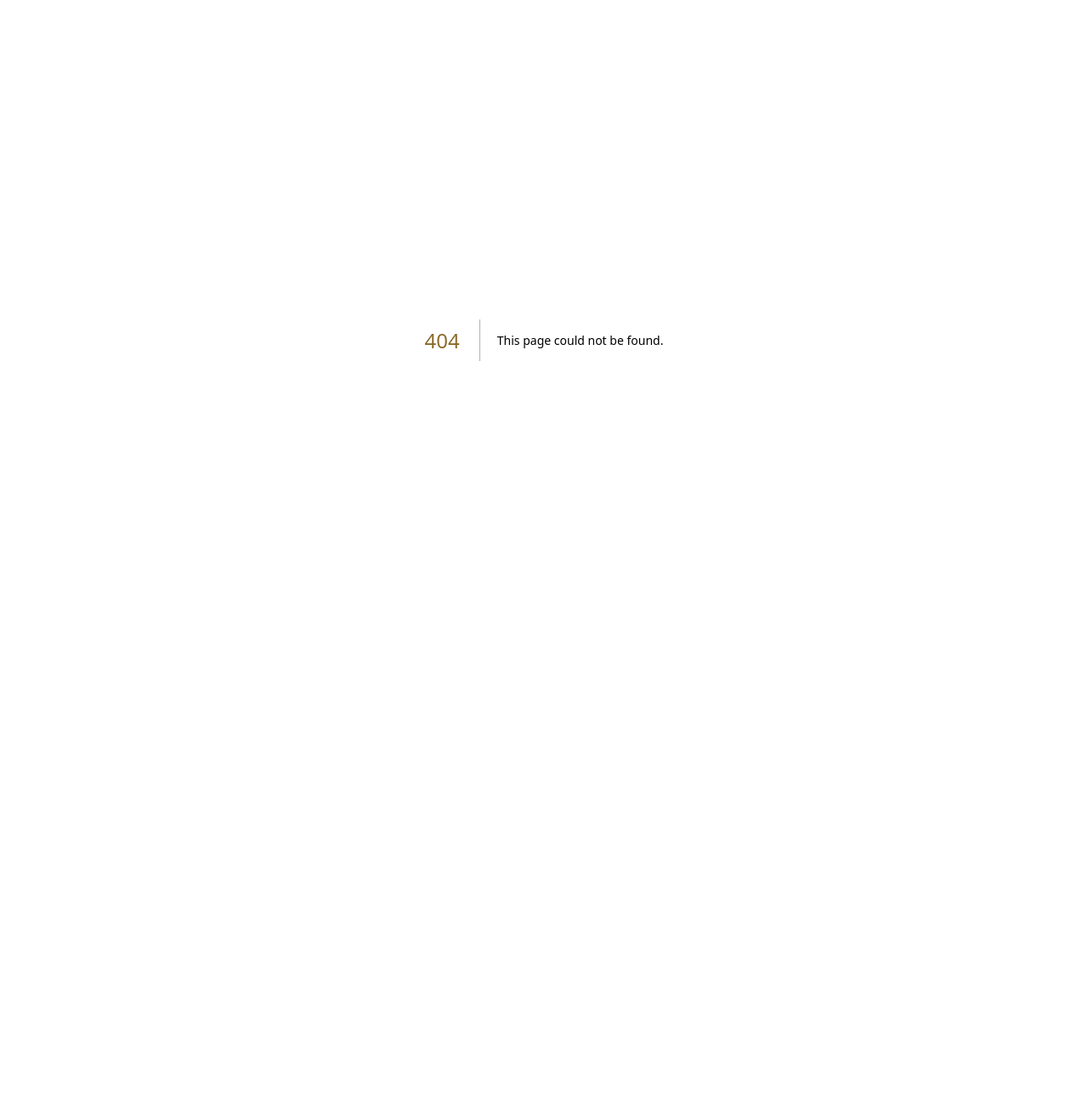
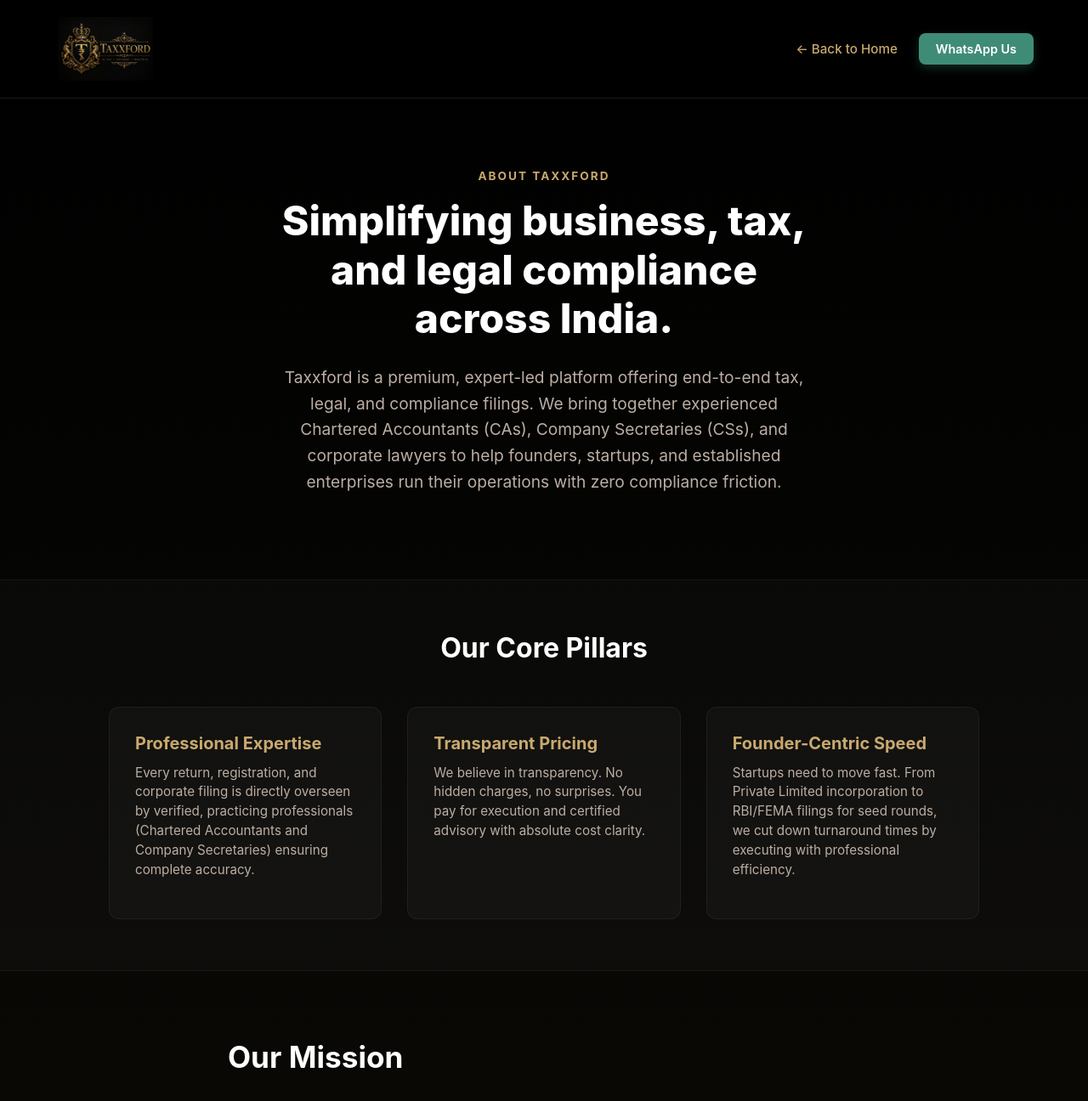
Before and after one commit to DevanshVohraSoftwareEngineer/taxxford, a Next.js app: page /about in a window 1280 px wide. Before the commit this address had no page. Shown: the top 1296 px of the page at 85% size. Before the commit the page ends 800 px from the top, so only its background shows below. Built offline with nearby package versions, Linux system fonts and the light colour scheme.

Commit message:
Add About Us page and expand high-intent search keywords for SEO optimization

```diff
--- /dev/null
+++ b/app/about/page.tsx
@@ -0,0 +1,126 @@
+import type { Metadata } from "next";
+import Image from "next/image";
+import Link from "next/link";
+
+export const metadata: Metadata = {
+  title: "About Us | Taxxford",
+  description: "Learn about Taxxford's mission, our team of expert Chartered Accountants, Company Secretaries, and legal professionals helping businesses grow.",
+  alternates: {
+    canonical: "https://taxxford.com/about",
+  },
+};
+
+export default function AboutPage() {
+  return (
+    <main className="about-page-main" style={{ background: 'linear-gradient(180deg, #000000 0%, #0d0c08 100%)', color: '#f5ede0', minHeight: '100vh', fontFamily: 'Inter, sans-serif' }}>
+
+      {/* Dynamic Header */}
+      <header style={{
+        display: 'flex',
+        justifyContent: 'space-between',
+        alignItems: 'center',
+        padding: '20px 5%',
+        borderBottom: '1px solid rgba(255, 255, 255, 0.1)',
+        background: '#000000'
+      }}>
+        <Link href="/" style={{ display: 'flex', alignItems: 'center' }}>
+          <Image src="/logo.png" alt="Taxxford Logo" width={120} height={75} style={{ objectFit: 'contain' }} priority />
+        </Link>
+        <div style={{ display: 'flex', alignItems: 'center', gap: '25px' }}>
+          <Link href="/" style={{ color: '#c9a96e', fontWeight: 500, fontSize: '0.95rem', transition: 'color 0.2s' }}>
+            ← Back to Home
+          </Link>
+          <a href="https://wa.me/919267906751" target="_blank" rel="noopener noreferrer" style={{
+            background: 'var(--green, #3f8c76)',
+            color: '#fff',
+            padding: '10px 20px',
+            borderRadius: '8px',
+            fontSize: '0.9rem',
+            fontWeight: 600,
+            display: 'inline-flex',
+            alignItems: 'center',
+            gap: '8px',
+            boxShadow: '0 4px 12px rgba(63, 140, 118, 0.3)'
+          }}>
+            WhatsApp Us
+          </a>
+        </div>
+      </header>
+
+      {/* Hero Section */}
+      <section style={{ padding: '80px 10%', textAlign: 'center', maxWidth: '900px', margin: '0 auto' }}>
+        <span style={{ color: '#c9a96e', textTransform: 'uppercase', letterSpacing: '2px', fontSize: '0.85rem', fontWeight: 700 }}>About Taxxford</span>
+        <h1 style={{ fontSize: '3rem', fontWeight: 800, color: '#ffffff', marginTop: '15px', marginBottom: '25px', lineHeight: '1.2' }}>
+          Simplifying business, tax, and legal compliance across India.
+        </h1>
+        <p style={{ fontSize: '1.2rem', color: '#bcaea3', lineHeight: '1.6' }}>
+          Taxxford is a premium, expert-led platform offering end-to-end tax, legal, and compliance filings. We bring together experienced Chartered Accountants (CAs), Company Secretaries (CSs), and corporate lawyers to help founders, startups, and established enterprises run their operations with zero compliance friction.
+        </p>
+      </section>
+
+      {/* Our Values Section */}
+      <section style={{
+        background: 'rgba(255, 255, 255, 0.02)',
+        borderTop: '1px solid rgba(255, 255, 255, 0.05)',
+        borderBottom: '1px solid rgba(255, 255, 255, 0.05)',
+        padding: '60px 10%'
+      }}>
+        <div style={{ maxWidth: '1200px', margin: '0 auto' }}>
+          <h2 style={{ fontSize: '2rem', textAlign: 'center', marginBottom: '50px', color: '#ffffff' }}>Our Core Pillars</h2>
+          <div style={{ display: 'grid', gridTemplateColumns: 'repeat(auto-fit, minmax(280px, 1fr))', gap: '30px' }}>
+            <div style={{ padding: '30px', background: 'rgba(255, 255, 255, 0.03)', borderRadius: '12px', border: '1px solid rgba(255, 255, 255, 0.05)' }}>
+              <h3 style={{ color: '#c9a96e', fontSize: '1.25rem', marginBottom: '12px' }}>Professional Expertise</h3>
+              <p style={{ color: '#bcaea3', fontSize: '0.95rem', lineHeight: '1.5' }}>
+                Every return, registration, and corporate filing is directly overseen by verified, practicing professionals (Chartered Accountants and Company Secretaries) ensuring complete accuracy.
+              </p>
+            </div>
+            <div style={{ padding: '30px', background: 'rgba(255, 255, 255, 0.03)', borderRadius: '12px', border: '1px solid rgba(255, 255, 255, 0.05)' }}>
+              <h3 style={{ color: '#c9a96e', fontSize: '1.25rem', marginBottom: '12px' }}>Transparent Pricing</h3>
+              <p style={{ color: '#bcaea3', fontSize: '0.95rem', lineHeight: '1.5' }}>
+                We believe in transparency. No hidden charges, no surprises. You pay for execution and certified advisory with absolute cost clarity.
+              </p>
+            </div>
+            <div style={{ padding: '30px', background: 'rgba(255, 255, 255, 0.03)', borderRadius: '12px', border: '1px solid rgba(255, 255, 255, 0.05)' }}>
+              <h3 style={{ color: '#c9a96e', fontSize: '1.25rem', marginBottom: '12px' }}>Founder-Centric Speed</h3>
+              <p style={{ color: '#bcaea3', fontSize: '0.95rem', lineHeight: '1.5' }}>
+                Startups need to move fast. From Private Limited incorporation to RBI/FEMA filings for seed rounds, we cut down turnaround times by executing with professional efficiency.
+              </p>
+            </div>
+          </div>
+        </div>
+      </section>
+
+      {/* Narrative Section */}
+      <section style={{ padding: '80px 10%', maxWidth: '1000px', margin: '0 auto' }}>
+        <h2 style={{ fontSize: '2.2rem', color: '#ffffff', marginBottom: '30px' }}>Our Mission</h2>
+        <div style={{ display: 'flex', flexDirection: 'column', gap: '20px', color: '#bcaea3', fontSize: '1.05rem', lineHeight: '1.7' }}>
+          <p>
+            Operating a business in India comes with a complex web of compliance requirements across different regulatory bodies (MCA, Income Tax Department, GSTN, RBI, and SEBI). Navigating these channels shouldn&apos;t keep you from focusing on your core product or service.
+          </p>
+          <p>
+            Taxxford acts as your corporate backbone. Whether you need structured advisory on GST, meticulous preparation of annual reports, Merchant Banker/Registered Valuer certificates, or help with FEMA compliance for foreign investments — our platform manages the entire lifecycle.
+          </p>
+          <p>
+            We merge professional practice with technology, making sure you stay 100% compliant, 365 days a year.
+          </p>
+        </div>
+      </section>
+
+      {/* Footer */}
+      <footer style={{
+        padding: '40px 10%',
+        borderTop: '1px solid rgba(255, 255, 255, 0.05)',
+        textAlign: 'center',
+        background: '#000000',
+        color: '#8c7d6d',
+        fontSize: '0.9rem'
+      }}>
+        <div style={{ marginBottom: '20px' }}>
+          <Link href="/" style={{ color: '#c9a96e', textDecoration: 'underline', marginRight: '20px' }}>Home</Link>
+          <a href="https://wa.me/919267906751" target="_blank" rel="noopener noreferrer" style={{ color: '#c9a96e', textDecoration: 'underline' }}>Contact support</a>
+        </div>
+        <div>© 2026 Taxxford. All rights reserved.</div>
+      </footer>
+    </main>
+  );
+}
--- a/app/layout.tsx
+++ b/app/layout.tsx
@@ -37,6 +37,22 @@
     "ROC compliance",
     "tax audit",
     "TDS filing",
+    "best CA in Delhi",
+    "Chartered Accountant in Mumbai",
+    "top CA firm in Bangalore",
+    "online chartered accountant services",
+    "tax consultants near me",
+    "GST consultants near me",
+    "company registration agents",
+    "startup legal services",
+    "best tax advisor India",
+    "bookkeeping and accounting services",
+    "corporate compliance service",
+    "trademark agents India",
+    "RBI FEMA advisory",
+    "income tax return advisor",
+    "cheapest company registration India",
+    "CA near me for tax filing",
   ],
   authors: [{ name: "Taxxford", url: BASE_URL }],
   creator: "Taxxford",
--- a/app/page.tsx
+++ b/app/page.tsx
@@ -687,6 +687,7 @@
           <div className="footer-bottom-bar">
             <span>© 2026 Taxxford. All rights reserved.</span>
             <div className="bottom-links">
+              <Link href="/about">About Us</Link>
               <a href="#consult">Privacy Policy</a>
               <a href="#consult">Terms of Service</a>
               <a href="#consult">Cookies Settings</a>
```
